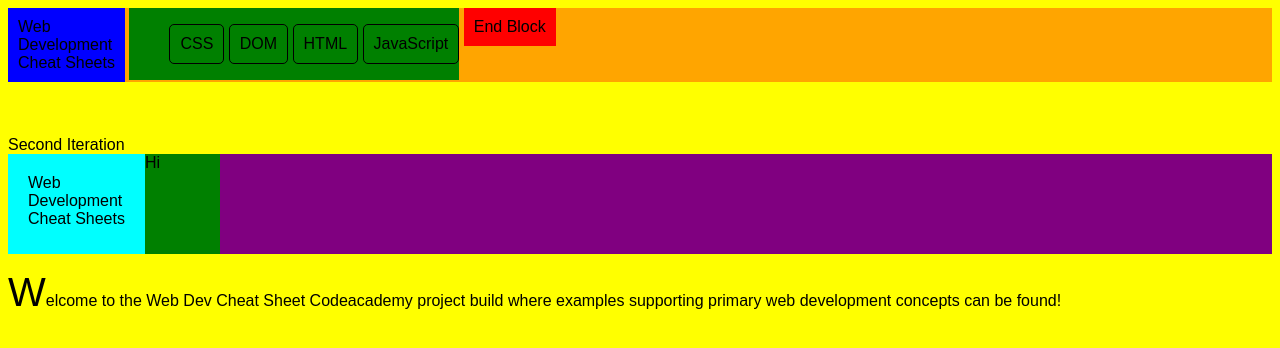
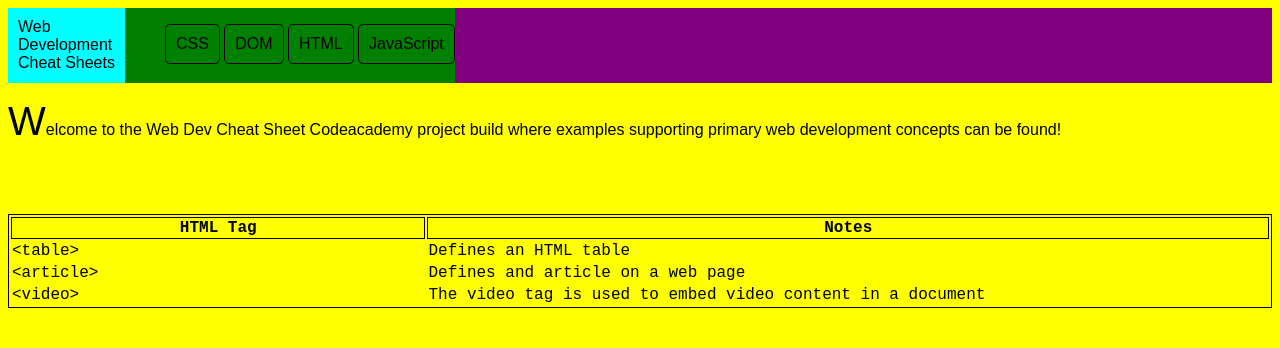
Before and after one commit to raptor1924/CodecademyCheetSheet, a plain HTML site: page index.html in a window 1280 px wide. Drawn offline with Linux system fonts and the light colour scheme; files that its build step writes are made by us from their sources.

Commit message:
Updated html and css code to functional page to meet project minimum requirements.

```diff
--- a/Styles/styles.css
+++ b/Styles/styles.css
@@ -5,19 +5,34 @@ body{
 }
 
 header {
-	background-color: orange;
+	background: purple;
+  height: 75px;
+  width: 100%
+  margin: 0px;
+  padding: 0px;
 }
 
-/* First Iteration */
-/*                 */
+table {
+  width: 100%;
+  font-family: monospace;
+}
+
+table, th {
+  border: 1px solid black;
+}
 .titleBlock {
-	background-color: blue;
+	background: aqua;
 	display: inline-block;
-	vertical-align: top;
-	padding: 10px;
-	//margin: 0px;
-	//position: relative;
-	//top: 0px; left: 10px;
+	height: 100%;
+  width: auto;
+  float: left;
+}
+
+.navBlock {
+  background: green;
+  display: inline-block;
+  height: 100%;
+  float: left;
 }
 
 .navOptions {
@@ -32,43 +47,13 @@ header {
 	border-radius: 5px;
 }
 
-.titleEndBlock {
-	display: inline-block;
-	vertical-align: top;
-	background-color: red;
-	padding: 10px;
-	//margin: 0px;
-	//position: relative;
-	//top: 0px;
+.navOptions li:hover {
+  background: aqua;
 }
 
-
-
-
-
-nav {
-	background-color: green;
-	display: inline-block;
-	vertical-align: top;
-	//float: left;
+.tableColumnOne {
+  width: 33%;
 }
-
-nav li {
-	display: inline-block;
-	padding: 10px;
-	//margin: 0px;
-	border: 1px solid black;
-	border-radius: 5px;
-}
-
-
-
-
-
-
-
-/* Content Styling */
-
 #FirstLetter {
 	font-size: 2.5em;
 }
--- a/index.html
+++ b/index.html
@@ -10,49 +10,46 @@
 <body>
   <header>
     <div class="titleBlock">
-			<div>Web</div>
-			<div>Development</div>
-			<div>Cheat Sheets</div>
+      <div style="margin: 10px;">
+        Web<br>
+        Development<br>
+        Cheat Sheets<br>
       </div>
-		<div class="navOptions">
-			<ul>
+    </div>
+    <div class="navBlock">
+      <ul class="navOptions">
 	  			<li>CSS</li>
 	  			<li>DOM</li>
 	  			<li>HTML</li>
 	  			<li>JavaScript</li>
 	  		</ul>
     </div>
-		<div class="titleEndBlock">
-			<span>End Block</span>
-		</div>
   </header>
-
-<br><br><br>
-
-Second Iteration
-<div style="height: 100px; width: 100%; margin: 0px; padding: 0px; background: purple;">
-  <div style="height: 100%; display: inline-block; width: auto; background: aqua; margin: 0px; padding: 0px; float: left;">
-    <div style="margin: 20px;">
-      Web<br>
-      Development<br>
-      Cheat Sheets<br>
-    </div>
-  </div>
-  <div style="height: 100%; margin: 0px; padding: 0px; display: inline-block; width: 75px; background: green; float: left;">
-    Hi
-  </div>
-</div>
-
-
   <p><span id="FirstLetter">W</span>elcome to the Web Dev Cheat Sheet Codeacademy project build where examples supporting primary web development concepts can be found!
 	</p>
-
+  <br><br><br>
+  <table>
+    <tr>
+      <th class="tableColumnOne">HTML Tag</th>
+      <th >Notes</th>
+    </tr>
+    <tr>
+      <td>&lttable&gt</td>
+      <td>Defines an HTML table</td>
+    </tr>
+    <tr>
+      <td>&ltarticle&gt</td>
+      <td>Defines and article on a web page</td>
+    </tr>
+    <tr>
+      <td>&ltvideo&gt</td>
+      <td>The video tag is used to embed video content in a document</td>
+    </tr>
+  </table>
 
 
 
 
 
 </body>
-
-
 </html>
```
Lines whose indentation alone changed are shown as unchanged.
